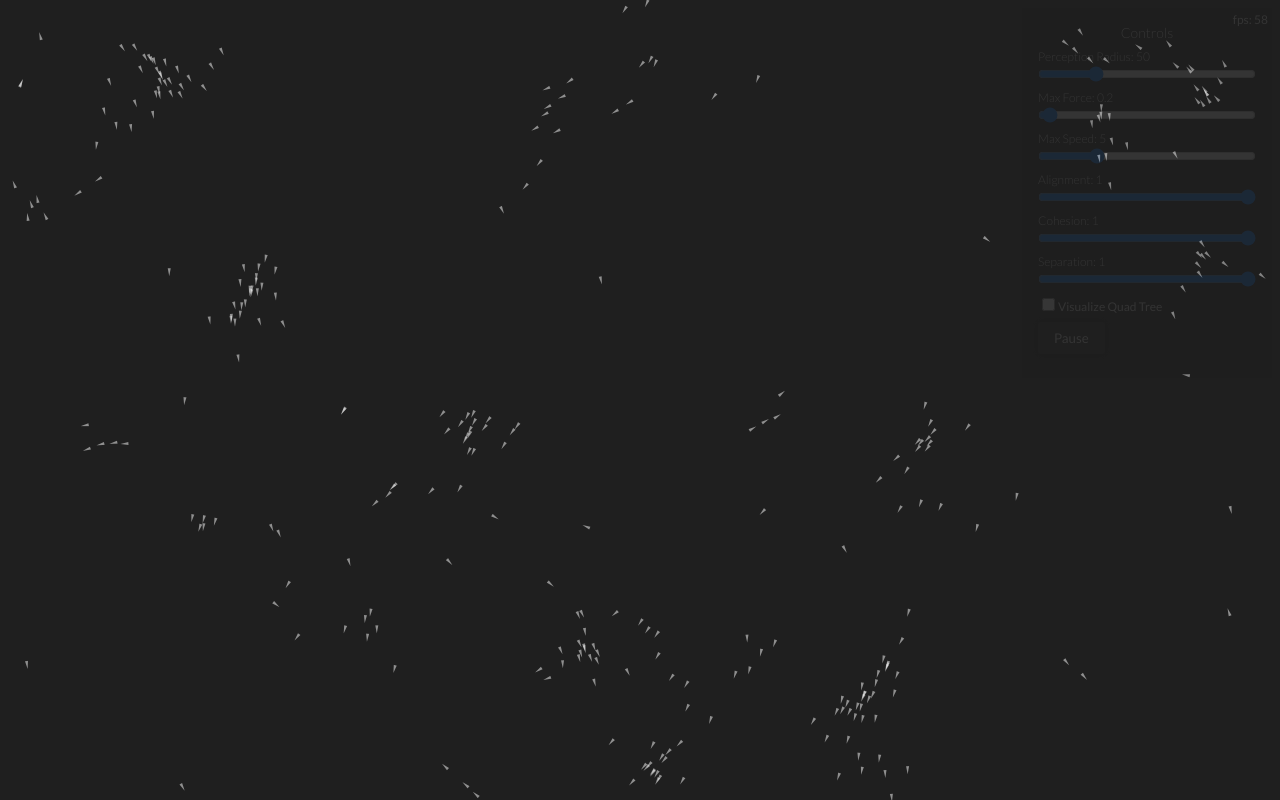
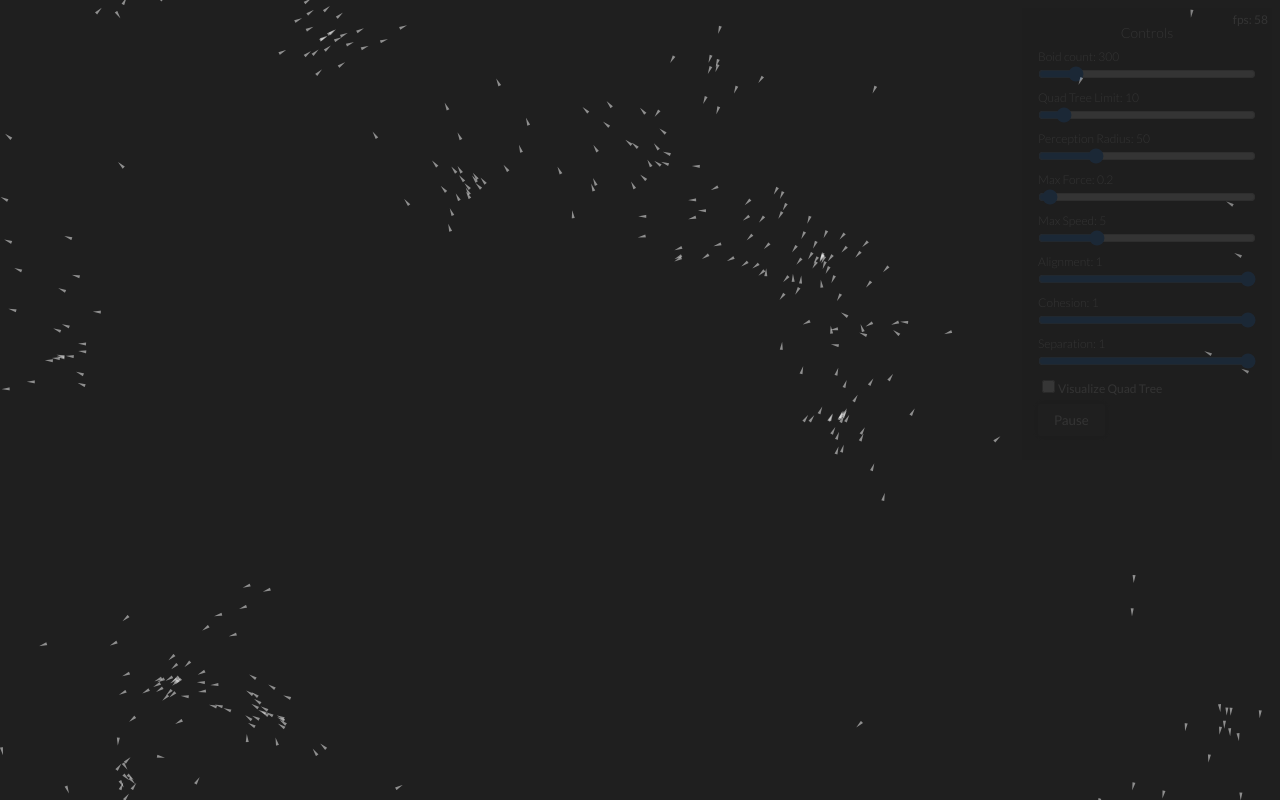
Before and after one commit to haymez/boid-flocking, a React app: page / in a window 1280 px wide. Built offline with nearby package versions, Linux system fonts and the light colour scheme.

Commit message:
Updated quad tree to handle multiple nodes per leaf

```diff
--- a/src/components/App/index.tsx
+++ b/src/components/App/index.tsx
@@ -1,4 +1,5 @@
 import Button from 'components/Button'
+import usePrevious from 'hooks/usePrevious'
 import Boid from 'lib/Boid'
 import FlockSettings from 'lib/FlockSettings'
 import Node from 'lib/Node'
@@ -14,7 +15,6 @@ import React, {
 } from 'react'
 
 const css = require('./styles.scss')
-const BOID_COUNT = 300
 
 const App: FC = () => {
   const canvasRef = useRef<HTMLCanvasElement>(null)
@@ -30,6 +30,8 @@ const App: FC = () => {
   }
   const boidsRef = useRef<Boid[]>([])
   const flockSettingsRef = useRef<FlockSettings>()
+  const [boidCount, setBoidCount] = useState(300)
+  const [quadTreeLimit, setQuadTreeLimit] = useState(10)
   const [localRadius, setLocalRadius] = useState(50)
   const [alignment, setAlignment] = useState(1)
   const [cohesion, setCohesion] = useState(1)
@@ -39,6 +41,7 @@ const App: FC = () => {
   const [fps, setFps] = useState(0)
   const [paused, setPaused] = useState(false)
   const [visualizeQtree, setVisualizeQtree] = useState(false)
+  const prevBoidCount = usePrevious(boidCount)
 
   // Functions
   const drawTriangle = (ctx: CanvasRenderingContext2D, boid: Boid): void => {
@@ -93,6 +96,7 @@ const App: FC = () => {
       const qTree = new QuadTree<Boid>(
         new Vector(0, 0),
         new Vector(canvasWidth, canvasHeight),
+        quadTreeLimit,
       )
       ctx.clearRect(0, 0, canvasWidth, canvasHeight)
 
@@ -131,7 +135,10 @@ const App: FC = () => {
   useEffect(() => {
     const canvas = canvasRef.current
     const ctx = canvas?.getContext('2d')
-    if (boidsRef.current.length === 0) {
+    const boidCountChanged = prevBoidCount !== boidCount
+
+    if (boidsRef.current.length === 0 || boidCountChanged) {
+      boidsRef.current = []
       flockSettingsRef.current = new FlockSettings({
         localRadius,
         alignment,
@@ -141,7 +148,7 @@ const App: FC = () => {
         maxSpeed,
       })
 
-      for (let i = 0; i < BOID_COUNT; i++) {
+      for (let i = 0; i < boidCount; i++) {
         boidsRef.current.push(
           new Boid({
             cageWidth: canvasWidth,
@@ -174,7 +181,7 @@ const App: FC = () => {
       if (animationRef.current) cancelAnimationFrame(animationRef.current)
       if (fpsIntervalRef.current) clearInterval(fpsIntervalRef.current)
     }
-  }, [paused, visualizeQtree])
+  }, [paused, visualizeQtree, boidCount, quadTreeLimit])
 
   return (
     <div className={css.container}>
@@ -189,6 +196,34 @@ const App: FC = () => {
         <div className={css.controlRoomWrapper}>
           <div className={css.fps}>fps: {fps}</div>
           <div className={css.title}>Controls</div>
+          <div className={css.rangeContainer}>
+            <div className={css.label}>Boid count: {boidCount}</div>
+            <div>
+              <input
+                className={css.slider}
+                min={1}
+                max={2000}
+                type="range"
+                step="1"
+                value={boidCount}
+                onChange={handleChange(setBoidCount)}
+              />
+            </div>
+          </div>
+          <div className={css.rangeContainer}>
+            <div className={css.label}>Quad Tree Limit: {quadTreeLimit}</div>
+            <div>
+              <input
+                className={css.slider}
+                min={1}
+                max={100}
+                type="range"
+                step="1"
+                value={quadTreeLimit}
+                onChange={handleChange(setQuadTreeLimit)}
+              />
+            </div>
+          </div>
           <div className={css.rangeContainer}>
             <div className={css.label}>Perception Radius: {localRadius}</div>
             <div>
--- /dev/null
+++ b/src/hooks/usePrevious.ts
@@ -0,0 +1,11 @@
+import { useEffect, useRef } from 'react'
+
+export default function usePrevious<T>(value: T): T | undefined {
+  const ref = useRef<T>()
+
+  useEffect(() => {
+    ref.current = value
+  }, [value])
+
+  return ref.current
+}
--- a/src/lib/Boid.ts
+++ b/src/lib/Boid.ts
@@ -56,8 +56,9 @@ export default class Boid {
       Vector.from(this.position).add(perceptionRadius),
     )
 
-    const boids = quadTree.nodesInBound(perceptionRect)
-    for (const boid of boids) {
+    const nodes = quadTree.nodesInBound(perceptionRect)
+    for (const node of nodes) {
+      const boid = node.data
       const distance = boid.position.distanceFrom(this.position)
       const withinLocalRadius = distance <= this.flockSettings.localRadius
       const notThisBoid = boid !== this
--- a/src/lib/QuadTree.ts
+++ b/src/lib/QuadTree.ts
@@ -2,33 +2,30 @@ import Vector from './Vector'
 import Node from './Node'
 import Rectangle from './Rectangle'
 
-const ID = { curr: 0 }
-
 export default class QuadTree<T> {
   boundary: Rectangle
-  node: Node<T> | null = null
-
+  nodes: Node<T>[]
+  limit: number
   northWest: QuadTree<T> | null = null
   northEast: QuadTree<T> | null = null
   southWest: QuadTree<T> | null = null
   southEast: QuadTree<T> | null = null
-  id: number
 
-  constructor(topLeft: Vector, bottomRight: Vector) {
+  constructor(topLeft: Vector, bottomRight: Vector, limit: number) {
     this.boundary = new Rectangle(topLeft, bottomRight)
-    this.id = ID.curr++
+    this.nodes = []
+    this.limit = limit
   }
 
   insert(node: Node<T>): void {
-    if (node === null) return
     if (!this.inBoundary(node.point)) return
 
     const { point } = node
     const quadWidth = this.boundary.bottomRight.x - this.boundary.topLeft.x
     const quadHeight = this.boundary.bottomRight.y - this.boundary.topLeft.y
 
-    if (quadWidth <= 1 || quadHeight <= 1) {
-      if (this.node === null) this.node = node
+    if (quadWidth <= 1 || quadHeight <= 1 || this.nodes.length < this.limit) {
+      this.nodes.push(node)
 
       return
     }
@@ -42,6 +39,7 @@ export default class QuadTree<T> {
           this.northWest = new QuadTree(
             new Vector(this.boundary.topLeft.x, this.boundary.topLeft.y),
             new Vector(midX, midY),
+            this.limit,
           )
         }
 
@@ -51,6 +49,7 @@ export default class QuadTree<T> {
           this.southWest = new QuadTree(
             new Vector(this.boundary.topLeft.x, midY),
             new Vector(midX, this.boundary.bottomRight.y),
+            this.limit,
           )
         }
 
@@ -62,6 +61,7 @@ export default class QuadTree<T> {
           this.northEast = new QuadTree(
             new Vector(midX, this.boundary.topLeft.y),
             new Vector(this.boundary.bottomRight.x, midY),
+            this.limit,
           )
         }
 
@@ -74,6 +74,7 @@ export default class QuadTree<T> {
               this.boundary.bottomRight.x,
               this.boundary.bottomRight.y,
             ),
+            this.limit,
           )
         }
 
@@ -82,47 +83,17 @@ export default class QuadTree<T> {
     }
   }
 
-  search(point: Vector): Node<T> | null {
-    if (!this.inBoundary(point)) return null
-    if (this.node !== null) return this.node
-
-    const midX = (this.boundary.topLeft.x + this.boundary.bottomRight.x) / 2
-    const midY = (this.boundary.topLeft.y + this.boundary.bottomRight.y) / 2
-
-    if (point.x <= midX) {
-      if (point.y <= midY) {
-        if (this.northWest === null) return null
-
-        return this.northWest.search(point)
-      } else {
-        if (this.southWest === null) return null
-
-        return this.southWest.search(point)
-      }
-    } else {
-      if (point.y <= midY) {
-        if (this.northEast === null) return null
-
-        return this.northEast.search(point)
-      } else {
-        if (this.southEast === null) return null
-
-        return this.southEast.search(point)
-      }
-    }
-  }
-
-  nodesInBound(boundary: Rectangle): T[] {
+  nodesInBound(boundary: Rectangle): Node<T>[] {
     if (!boundary.intersects(this.boundary)) return []
 
-    if (this.node) return [this.node.data]
+    const nodes: Node<T>[] = this.nodes
 
     const nw = this.northWest?.nodesInBound(boundary) || []
     const ne = this.northEast?.nodesInBound(boundary) || []
     const sw = this.southWest?.nodesInBound(boundary) || []
     const se = this.southEast?.nodesInBound(boundary) || []
 
-    return nw.concat(ne).concat(sw).concat(se)
+    return nodes.concat(nw).concat(ne).concat(sw).concat(se)
   }
 
   inBoundary(point: Vector): boolean {
```
